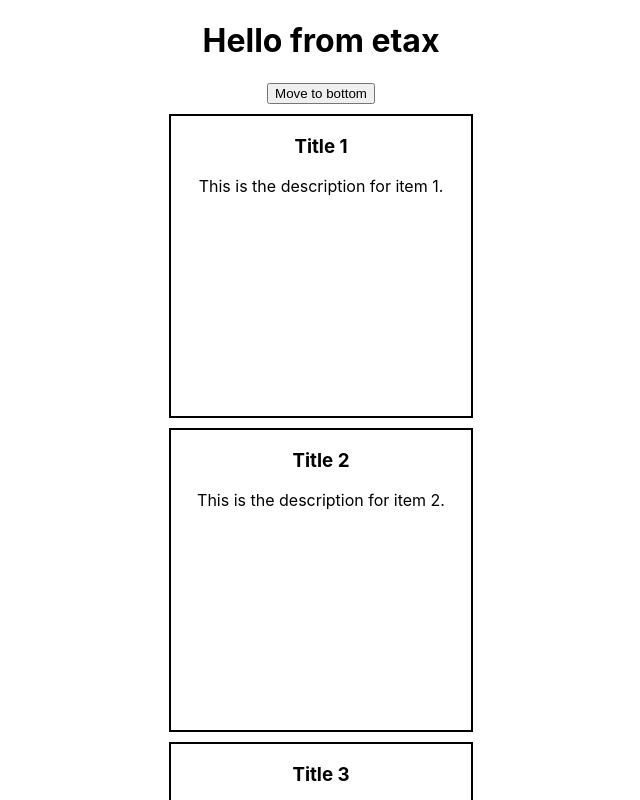
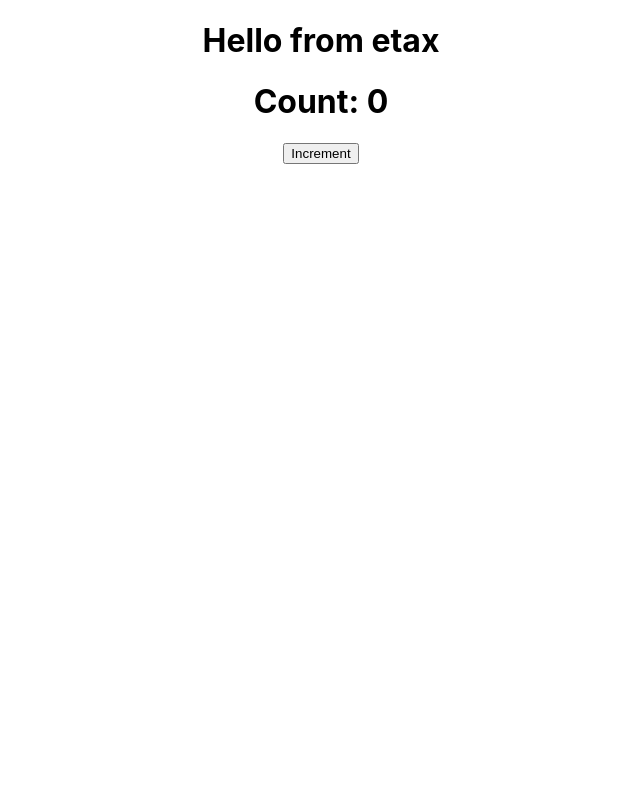
Before and after one commit to hadeer-khaled/Learn-React, a React (Create React App) app: page / in a window 1280 px wide. Shown: the top 800 px of the page, without its empty margins (319-959 px from the left). Built offline with nearby package versions, Linux system fonts and the light colour scheme.

Commit message:
useCallback

```diff
--- a/src/App.js
+++ b/src/App.js
@@ -1,13 +1,13 @@
 import 'App.css';
 import Product from "components/Product/Product"
-import Ref from "hooks/Ref/Ref"
+import Callback from "hooks/Callback/Callback"
 function App() {
   return (
     <div className="App">
       <h1>Hello from etax</h1>
       {/* <Product></Product> */}
 
-      <Ref></Ref>
+      <Callback></Callback>
     </div>
   );
 }
--- /dev/null
+++ b/src/hooks/Callback/Callback.js
@@ -0,0 +1,27 @@
+import {useCallback , useState} from 'react'
+
+function Callback(){
+
+    const [count, setCount] = useState(0);
+
+    // const increment = () => {
+    //   setCount(count + 1);
+    // };
+    const increment = useCallback(() => {
+        setCount(prevCount => prevCount + 1);
+      }, []);
+
+
+    return (
+      <div>
+        <h1>Count: {count}</h1>
+        <Button incrementHandler={increment} />
+      </div>
+    );
+  }
+
+function Button({ incrementHandler }) {
+    console.log('Child component re-rendered');
+    return <button onClick={incrementHandler}>Increment</button>;
+}
+export default Callback ;
```
